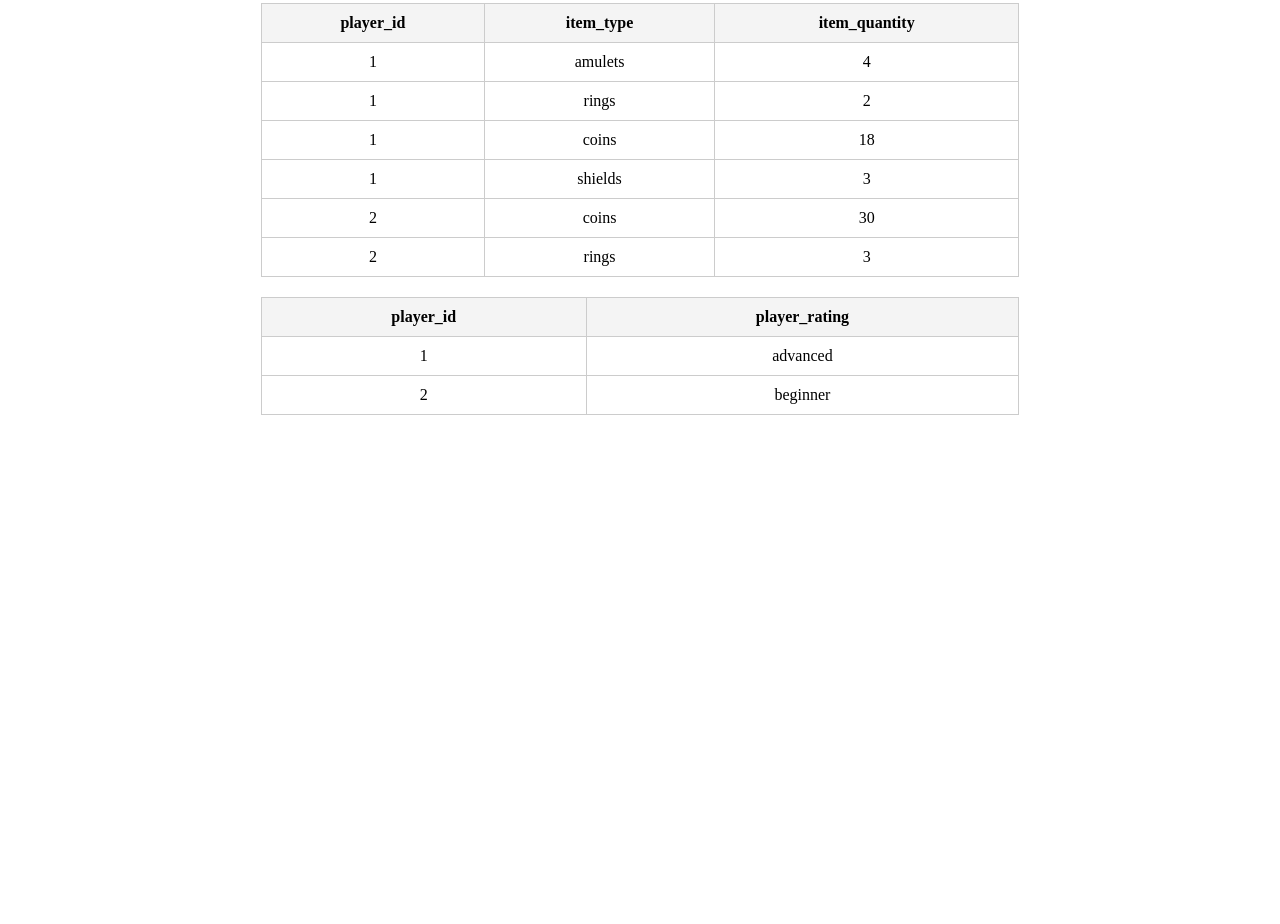
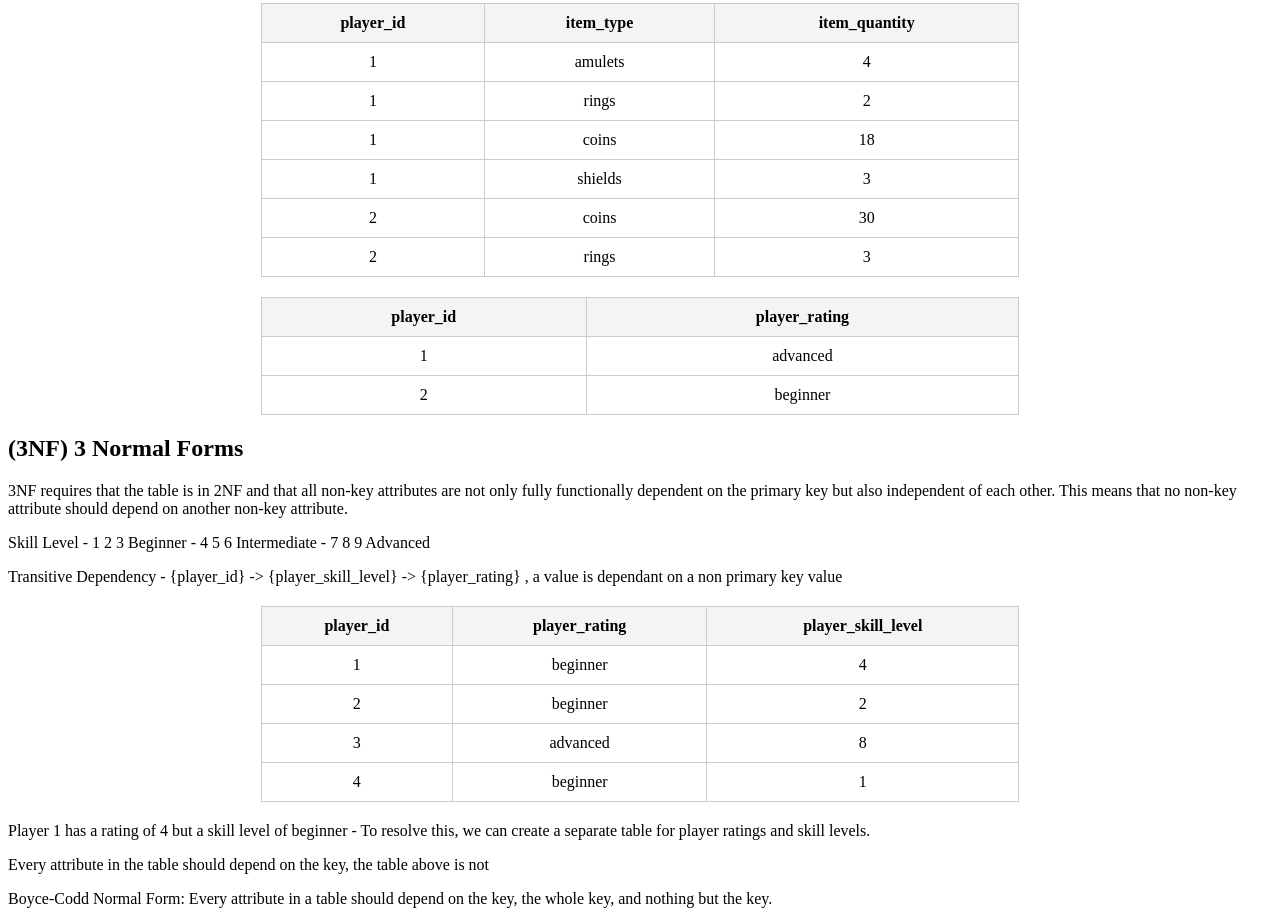
Before and after one commit to 7daytheory/db-normalization, a plain HTML site: page index.html in a window 1280 px wide. Shown: the part 1415-2339 px from the top of the page. Before the commit the page ends 1850 px from the top, so only its background shows below. Drawn offline with Linux system fonts and the light colour scheme.

Commit message:
3NF - Overview 3NF 3 Normal Form table normalization

```diff
--- a/index.html
+++ b/index.html
@@ -202,5 +202,47 @@
       </tr>
     </tbody>
   </table>
+
+  <h2>(3NF) 3 Normal Forms</h2>
+  <p>3NF requires that the table is in 2NF and that all non-key attributes are not only fully functionally dependent on the primary key but also independent of each other. This means that no non-key attribute should depend on another non-key attribute.</p>
+  <p>Skill Level - 1 2 3 Beginner - 4 5 6 Intermediate - 7 8 9 Advanced</p>
+  <p>Transitive Dependency - {player_id} -> {player_skill_level} -> {player_rating} , a value is dependant on a non primary key value</p>
+
+    <table>
+        <thead>
+            <tr>
+                <th>player_id</th>
+                <th>player_rating</th>
+                <th>player_skill_level</th>
+            </tr>
+            </thead>
+             <tbody>
+      <tr>
+        <td>1</td>
+        <td>beginner</td>
+        <td>4</td>
+      </tr>
+      <tr>
+        <td>2</td>
+        <td>beginner</td>
+        <td>2</td>
+      </tr>
+      <tr>
+        <td>3</td>
+        <td>advanced</td>
+        <td>8</td>
+      </tr>
+      <tr>
+        <td>4</td>
+        <td>beginner</td>
+        <td>1</td>
+      </tr>
+    </tbody>
+    </table>
+
+   <p>Player 1 has a rating of 4 but a skill level of beginner - To resolve this, we can create a separate table for player ratings and skill levels.</p>
+   <p>Every attribute in the table should depend on the key, the table above is not</p>
+   <p>Boyce-Codd Normal Form: Every attribute in a table should depend on the key, the whole key, and nothing but the key.</p>
+
 </body>
 </html>
```
Also changed, not shown: 1 other file.
